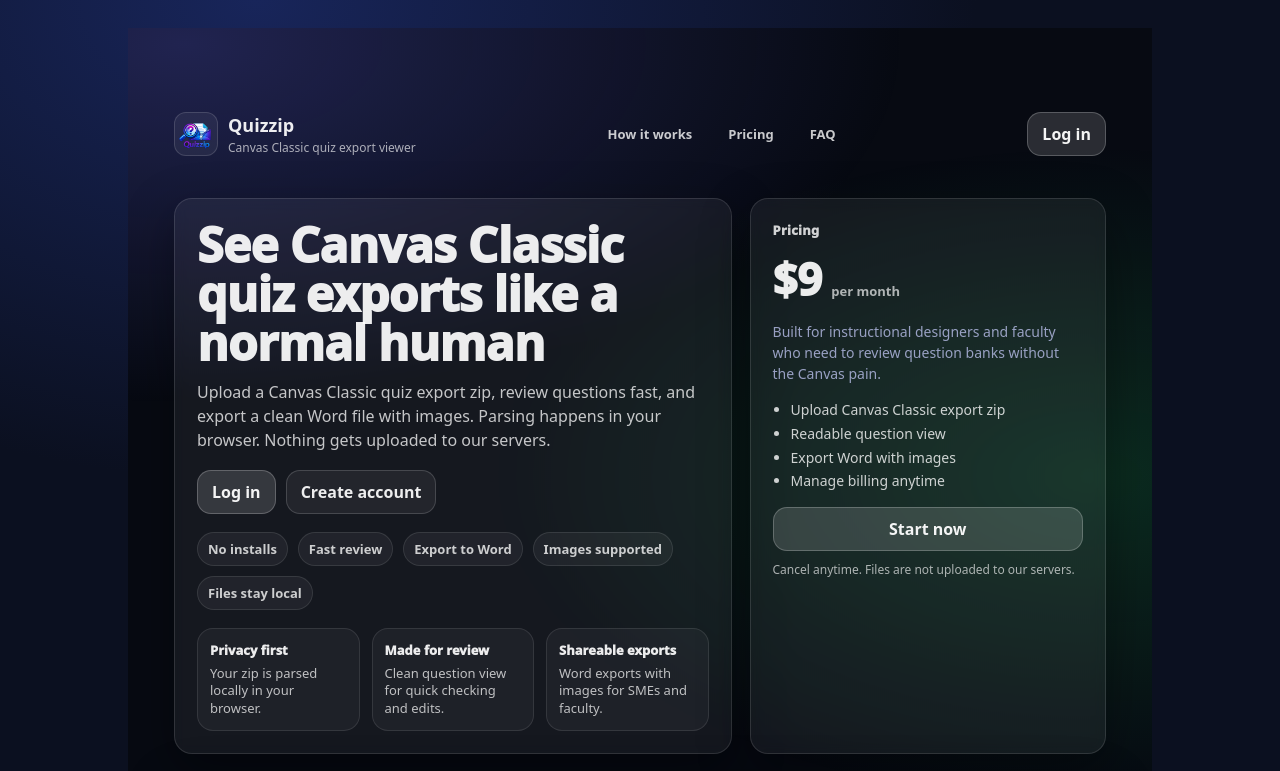
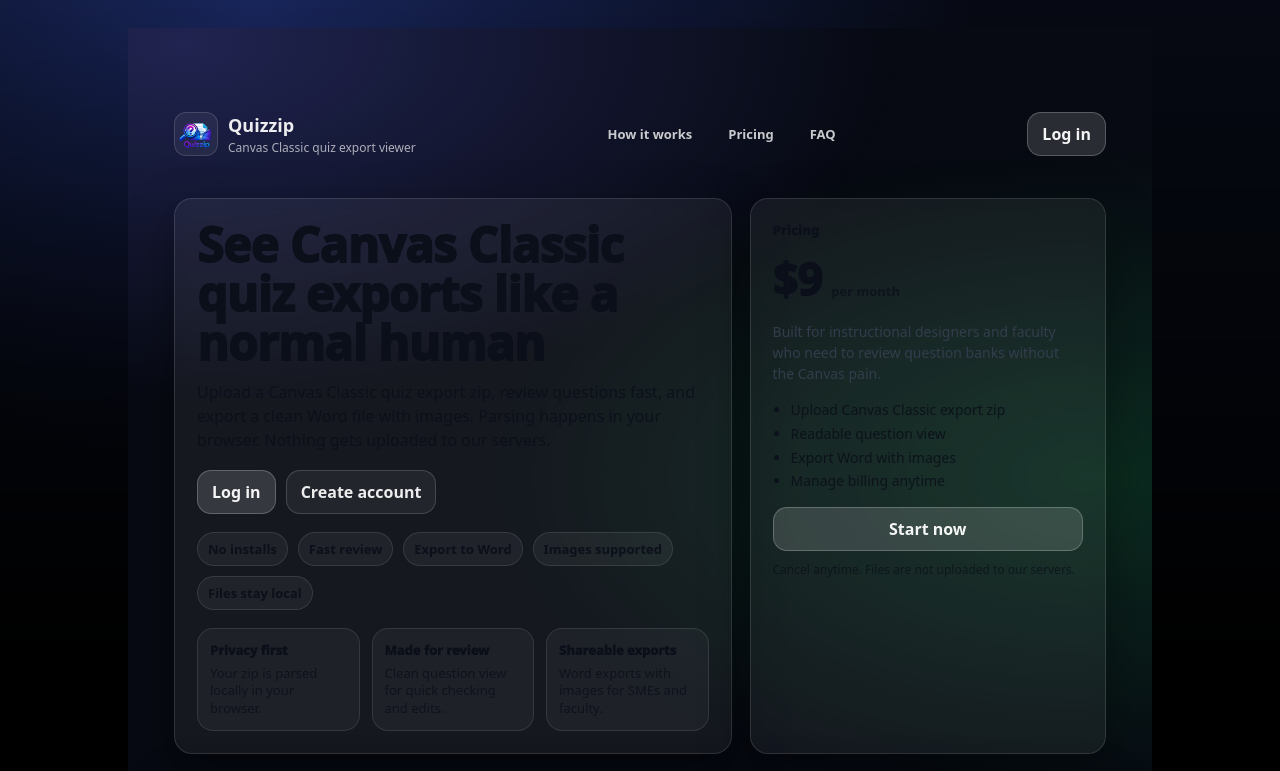
Before and after one commit to kaganlove/quizzip, a Next.js app: page / in a window 1280 px wide. Shown: the top 771 px of the page. Built offline with nearby package versions, Linux system fonts and the light colour scheme.

Commit message:
Polish background and add accessible app surface

```diff
--- a/app/globals.css
+++ b/app/globals.css
@@ -1,53 +1,116 @@
 :root{
-  --bg:#0b1020;
-  --panel:#121a33;
-  --panel2:#0f1730;
+  /* Dark page background */
+  --bgTop:#18255a;
+  --bg:#060913;
+
+  /* App surface */
+  --surface:#f7f3ea;
+  --surface2:#fffdf7;
+
+  /* Text colors */
   --text:#e9ecff;
   --muted:#b6bce6;
+
+  --textDark:#0b0f1a;
+  --mutedDark:#3a4256;
+
+  /* Accents */
+  --accent:#2b8cff;
+  --accentHover:#1f76f0;
+
   --border:rgba(255,255,255,0.12);
-  --good:#47d18c;
-  --warn:#ffcf5a;
-  --bad:#ff6b6b;
-  --link:#82b1ff;
+  --borderDark:rgba(11,15,26,0.14);
+
+  --good:#2f9e66;
+  --warn:#b06a00;
+  --bad:#c0362c;
 }
+
 *{box-sizing:border-box}
-html,body{height:100%}
+
+html,body{
+  height:100%;
+}
+
 body{
   margin:0;
+  min-height:100dvh;
   font-family: ui-sans-serif, system-ui, -apple-system, Segoe UI, Roboto, Helvetica, Arial, "Apple Color Emoji","Segoe UI Emoji";
-  background: radial-gradient(1200px 800px at 20% 0%, #18255a 0%, var(--bg) 60%);
   color:var(--text);
+
+  /*
+    Prevent any tiling and make the background fade into black as the page scrolls.
+    The second layer gives the blue glow up top.
+  */
+  background-color:#000;
+  background-image:
+    linear-gradient(to bottom, rgba(0,0,0,0) 0%, #000 85%),
+    radial-gradient(1200px 800px at 20% 0%, var(--bgTop) 0%, var(--bg) 60%);
+  background-repeat:no-repeat;
+  background-attachment:fixed;
+  background-position:top center;
+  background-size:cover;
 }
-a{color:var(--link);text-decoration:none}
-a:hover{text-decoration:underline}
+
+a{color:var(--accent);text-decoration:none}
+a:hover{color:var(--accentHover);text-decoration:underline}
+
+/* Generic container utility if you still want it in places */
 .container{max-width:1100px;margin:0 auto;padding:28px}
+
 .h1{font-size:28px;font-weight:800;letter-spacing:0.2px}
 .sub{color:var(--muted);margin-top:6px}
 .row{display:flex;gap:16px;flex-wrap:wrap}
+
+/* App layout wrappers (used in /app layout below) */
+.appShell{max-width:1200px;margin:0 auto;padding:24px}
+.appPanel{
+  background:var(--surface);
+  color:var(--textDark);
+  border:1px solid var(--borderDark);
+  border-radius:18px;
+  padding:18px;
+  box-shadow: 0 18px 50px rgba(0,0,0,0.35);
+}
+
+/* Cards and content inside the app should be readable on the off white surface */
 .card{
-  background:linear-gradient(180deg,var(--panel) 0%, var(--panel2) 100%);
-  border:1px solid var(--border);
+  background:var(--surface2);
+  color:var(--textDark);
+  border:1px solid var(--borderDark);
   border-radius:16px;
   padding:16px;
-  box-shadow: 0 10px 30px rgba(0,0,0,0.25);
+  box-shadow: 0 10px 30px rgba(0,0,0,0.12);
 }
-.card h2{margin:0 0 10px 0;font-size:16px}
-.small{font-size:12px;color:var(--muted)}
+.card h2{margin:0 0 10px 0;font-size:16px;color:var(--textDark)}
+.small{font-size:12px;color:var(--mutedDark)}
+
 .btn{
-  border:1px solid var(--border);
-  background:rgba(255,255,255,0.06);
-  color:var(--text);
+  border:1px solid rgba(11,15,26,0.16);
+  background:rgba(255,255,255,0.65);
+  color:var(--textDark);
   border-radius:12px;
   padding:10px 12px;
-  font-weight:700;
+  font-weight:800;
   cursor:pointer;
 }
-.btn:hover{background:rgba(255,255,255,0.10)}
+.btn:hover{background:#fff}
 .btn:disabled{opacity:0.45;cursor:not-allowed}
-.pill{display:inline-flex;align-items:center;gap:8px;border:1px solid var(--border);padding:6px 10px;border-radius:999px;background:rgba(255,255,255,0.04)}
-.pill.good{border-color:rgba(71,209,140,0.35)}
-.pill.warn{border-color:rgba(255,207,90,0.35)}
-.pill.bad{border-color:rgba(255,107,107,0.35)}
+
+.pill{
+  display:inline-flex;
+  align-items:center;
+  gap:8px;
+  border:1px solid rgba(11,15,26,0.14);
+  padding:6px 10px;
+  border-radius:999px;
+  background:rgba(255,255,255,0.7);
+  color:var(--textDark);
+}
+.pill.good{border-color:rgba(47,158,102,0.30); color:var(--good)}
+.pill.warn{border-color:rgba(176,106,0,0.30); color:var(--warn)}
+.pill.bad{border-color:rgba(192,54,44,0.30); color:var(--bad)}
+
 .grid{
   display:grid;
   grid-template-columns: 1.2fr 1fr;
@@ -56,21 +119,53 @@
 @media (max-width: 980px){
   .grid{grid-template-columns:1fr}
 }
+
 .table{width:100%;border-collapse:collapse}
-.table th,.table td{border-bottom:1px solid var(--border);padding:10px 8px;text-align:left;font-size:13px;vertical-align:top}
-.table th{color:var(--muted);font-weight:700}
+.table th,.table td{
+  border-bottom:1px solid rgba(11,15,26,0.12);
+  padding:10px 8px;
+  text-align:left;
+  font-size:13px;
+  vertical-align:top;
+  color:var(--textDark);
+}
+.table th{color:var(--mutedDark);font-weight:800}
+
 .kv{display:grid;grid-template-columns: 170px 1fr;gap:6px 12px;font-size:13px}
-.kv div:nth-child(odd){color:var(--muted)}
+.kv div:nth-child(odd){color:var(--mutedDark)}
 .code{font-family: ui-monospace, SFMono-Regular, Menlo, Monaco, Consolas, "Liberation Mono", "Courier New", monospace}
-.hr{height:1px;background:var(--border);margin:14px 0}
+.hr{height:1px;background:rgba(11,15,26,0.12);margin:14px 0}
+
 .question{
-  border:1px solid var(--border);
+  border:1px solid rgba(11,15,26,0.14);
   border-radius:12px;
   padding:12px;
-  background:rgba(255,255,255,0.03);
+  background:rgba(255,255,255,0.72);
+  color:var(--textDark);
 }
+
 .choice{display:flex;gap:10px;margin-top:6px}
-.choice .tag{min-width:28px;height:28px;display:inline-flex;align-items:center;justify-content:center;border-radius:8px;border:1px solid var(--border);color:var(--muted)}
-.choice.correct .tag{border-color:rgba(71,209,140,0.5);color:var(--good)}
-.notice{padding:12px;border-radius:12px;border:1px solid var(--border);background:rgba(255,255,255,0.03)}
+.choice .tag{
+  min-width:28px;
+  height:28px;
+  display:inline-flex;
+  align-items:center;
+  justify-content:center;
+  border-radius:8px;
+  border:1px solid rgba(11,15,26,0.14);
+  color:var(--mutedDark);
+  background:rgba(255,255,255,0.7);
+}
+.choice.correct .tag{
+  border-color:rgba(47,158,102,0.35);
+  color:var(--good);
+}
+
+.notice{
+  padding:12px;
+  border-radius:12px;
+  border:1px solid rgba(11,15,26,0.14);
+  background:rgba(255,255,255,0.72);
+  color:var(--textDark);
+}
 .notice b{display:block;margin-bottom:4px}
```
Also changed, not shown: app/app/layout.tsx (added, +7 -0 lines).
